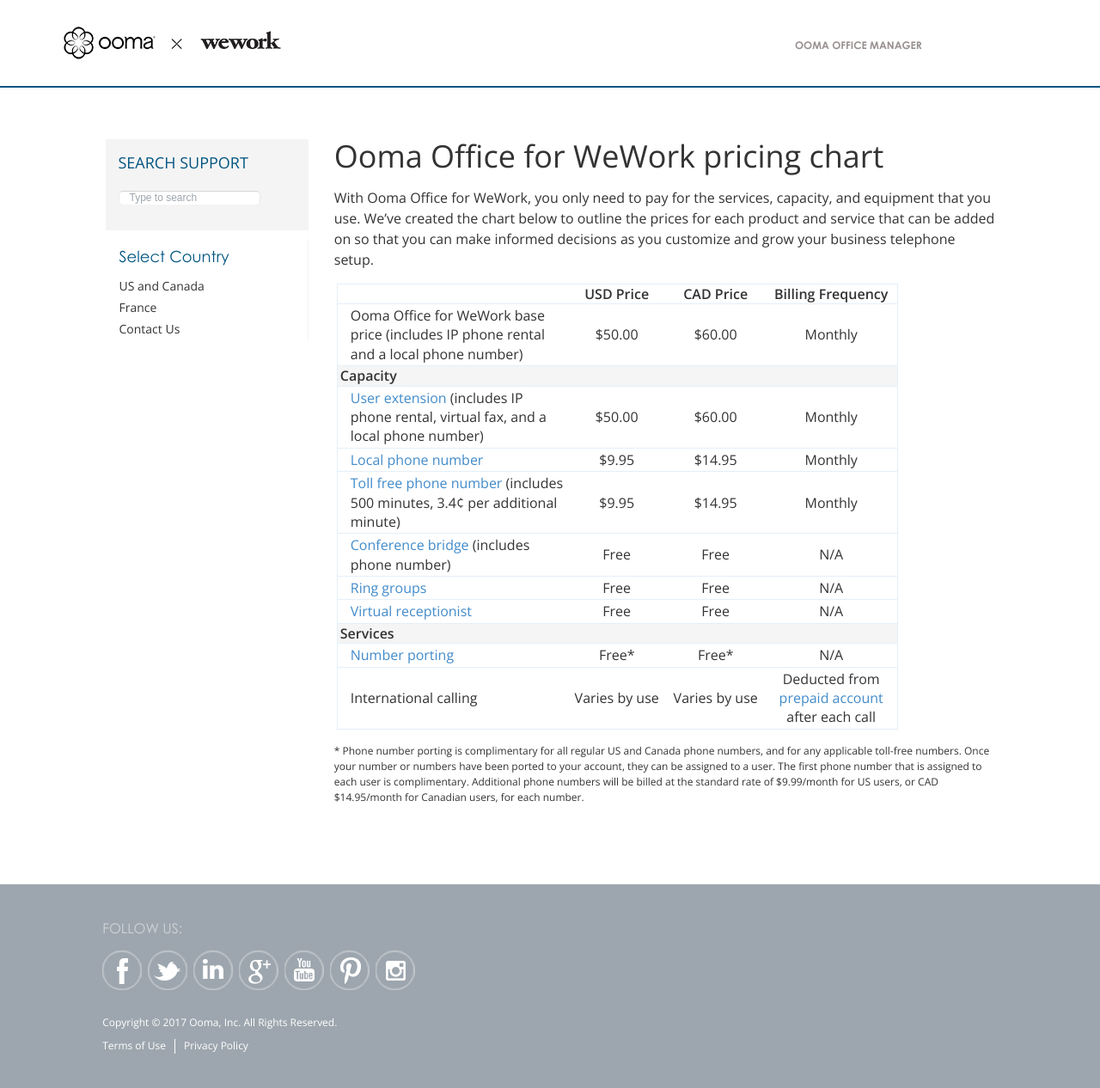
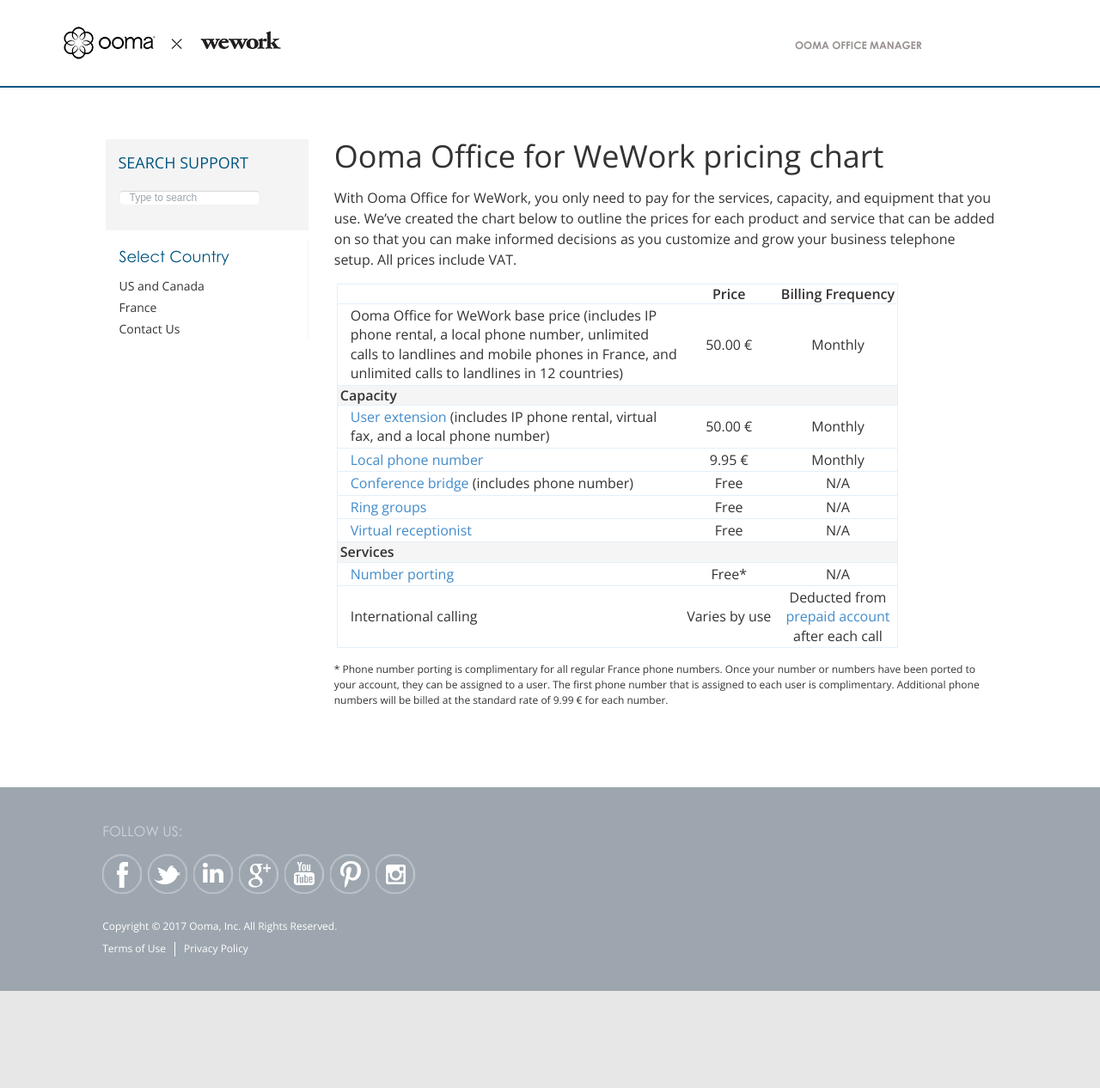
Before and after one commit to jchai002/choir-justice-supplies, a Jekyll site: the page built from fr/en/ooma-office-pricing-chart.markdown, in a window 1280 px wide. Shown: the whole page at 86% size. Built offline with Jekyll 4.4.1, drawn with Linux system fonts in a browser that asks for light colours; nearby versions of some CDN libraries; comment, search, counter and statistics services are not loaded; after the commit the page ends 1153 px from its top, so only the background shows below that.

Commit message:
Update links, update FR pricing chart article

```diff
--- a/fr/en/ooma-office-pricing-chart.markdown
+++ b/fr/en/ooma-office-pricing-chart.markdown
@@ -6,63 +6,49 @@
 tags: [add-ons, basic-setup, personalization, phone-number, porting, wework]
 ---
 
-With Ooma Office for WeWork, you only need to pay for the services, capacity, and equipment that you use. We've created the chart below to outline the prices for each product and service that can be added on so that you can make informed decisions as you customize and grow your business telephone setup.
+With Ooma Office for WeWork, you only need to pay for the services, capacity, and equipment that you use. We've created the chart below to outline the prices for each product and service that can be added on so that you can make informed decisions as you customize and grow your business telephone setup. All prices include VAT.
 
 <p style="width:700px; margin-left:auto; margin-right:auto">
 <table id="pricingTable">
 <thead>
 <tr>
 <td></td>
-<th style="text-align:center; width:115px;">USD Price</th>
-<th style="text-align:center; width:115px;">CAD Price</th>
+<th style="text-align:center; width:115px;">Price</th>
 <th style="text-align:center;">Billing Frequency</th>
 </tr>
 </thead>
 <tr>
-<td class="indent">Ooma Office for WeWork base price (includes IP phone rental and a local phone number)</td>
-<td style="text-align:center;">$50.00</td>
-<td style="text-align:center;">$60.00</td>
+<td class="indent">Ooma Office for WeWork base price (includes IP phone rental, a local phone number, unlimited calls to landlines and mobile phones in France, and unlimited calls to landlines in 12 countries)</td>
+<td style="text-align:center;">50.00 €</td>
 <td style="text-align:center;">Monthly</td>
 </tr>
 <tr class="subheader">
 <th style="padding-left:3px;">Capacity</th>
 <td></td>
 <td></td>
-<td></td>
 </tr>
 <tr>
 <td class="indent"><a href="/fr/en/setting-up-extensions">User extension</a> (includes IP phone rental, virtual fax, and a local phone number)</td>
-<td style="text-align:center;">$50.00</td>
-<td style="text-align:center;">$60.00</td>
+<td style="text-align:center;">50.00 €</td>
 <td style="text-align:center;">Monthly</td>
 </tr>
 <tr>
 <td class="indent"><a href="/fr/en/adding-additional-phone-numbers">Local phone number</a></td>
-<td style="text-align:center;">$9.95</td>
-<td style="text-align:center;">$14.95</td>
-<td style="text-align:center;">Monthly</td>
-</tr>
-<tr>
-<td class="indent"><a href="/fr/en/adding-additional-phone-numbers">Toll free phone number</a> (includes 500 minutes, 3.4¢ per additional minute)</td>
-<td style="text-align:center;">$9.95</td>
-<td style="text-align:center;">$14.95</td>
+<td style="text-align:center;">9.95 €</td>
 <td style="text-align:center;">Monthly</td>
 </tr>
 <tr>
 <td class="indent"><a href="/fr/en/conference-server">Conference bridge</a> (includes phone number)</td>
-<td style="text-align:center;">Free</td>
 <td style="text-align:center;">Free</td>
 <td style="text-align:center;">N/A</td>
 </tr>
 <tr>
 <td class="indent"><a href="/fr/en/ring-groups">Ring groups</a></td>
 <td style="text-align:center;">Free</td>
-<td style="text-align:center;">Free</td>
 <td style="text-align:center;">N/A</td>
 </tr>
 <tr>
 <td class="indent"><a href="/fr/en/virtual-receptionist">Virtual receptionist</a></td>
-<td style="text-align:center;">Free</td>
 <td style="text-align:center;">Free</td>
 <td style="text-align:center;">N/A</td>
 </tr>
@@ -70,23 +56,20 @@
 <th style="padding-left:3px;">Services</th>
 <td></td>
 <td></td>
-<td></td>
 </tr>
 <tr>
 <td class="indent"><a href="/fr/en/porting-in-your-phone-numbers">Number porting</a></td>
-<td style="text-align:center;">Free*</td>
 <td style="text-align:center;">Free*</td>
 <td style="text-align:center;">N/A</td>
 </tr>
 <tr>
 <td class="indent">International calling</td>
 <td style="text-align:center;">Varies by use</td>
-<td style="text-align:center;">Varies by use</td>
 <td style="text-align:center;">Deducted from <a href="/fr/en/setting-up-your-prepaid-account">prepaid account</a> after each call</td>
 </tr>
 </table>
 </p>
-<p style="font-size: 75%;">* Phone number porting is complimentary for all regular US and Canada phone numbers, and for any applicable toll-free numbers. Once your number or numbers have been ported to your account, they can be assigned to a user. The first phone number that is assigned to each user is complimentary. Additional phone numbers will be billed at the standard rate of $9.99/month for US users, or CAD $14.95/month for Canadian users, for each number.</p>
+<p style="font-size: 75%;">* Phone number porting is complimentary for all regular France phone numbers. Once your number or numbers have been ported to your account, they can be assigned to a user. The first phone number that is assigned to each user is complimentary. Additional phone numbers will be billed at the standard rate of 9.99 € for each number.</p>
 
 <style type="text/css">
 
--- a/us/en/contact-us.markdown
+++ b/us/en/contact-us.markdown
@@ -10,6 +10,7 @@
 * * *
 
 ## Live Chat
+
 Online chat with our Customer Care agents is a convenient way to get your questions answered. Click the button below to get started.
 
 <!-- Start WebsiteAlive Button Code ID: 345 -->
@@ -17,4 +18,5 @@
 <!-- End WebsiteAlive Button Code -->
 
 ## Phone
+
 Contact us at **1-855-803-2565** in the US, or at **1-855-803-2564** in Canada. Customer Care agents are available 24/7 if you need assistance.
```
Also changed, not shown: fr/en/contact-us.markdown (+0 -9 lines).
